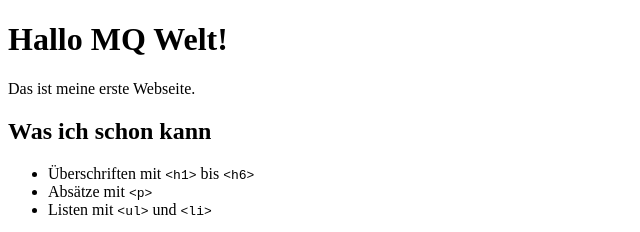
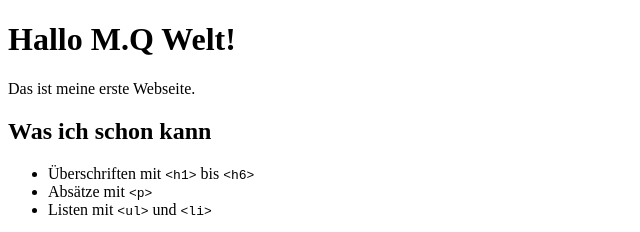
Before and after one commit to michaelquehenberger/Annahof, a plain HTML site: page index.html in a window 1280 px wide. Shown: the top 232 px of the page, 0-640 px from the left. Drawn offline with Linux system fonts and the light colour scheme.

Commit message:
index.html aktualisieren
.

```diff
--- a/index.html
+++ b/index.html
@@ -7,7 +7,7 @@
 </head>
 <body>
   <!-- Das ist ein Kommentar: wird im Browser nicht angezeigt -->
-  <h1>Hallo MQ Welt!</h1>
+  <h1>Hallo M.Q Welt!</h1>
   <p>Das ist meine erste Webseite.</p>
 
   <h2>Was ich schon kann</h2>
```
